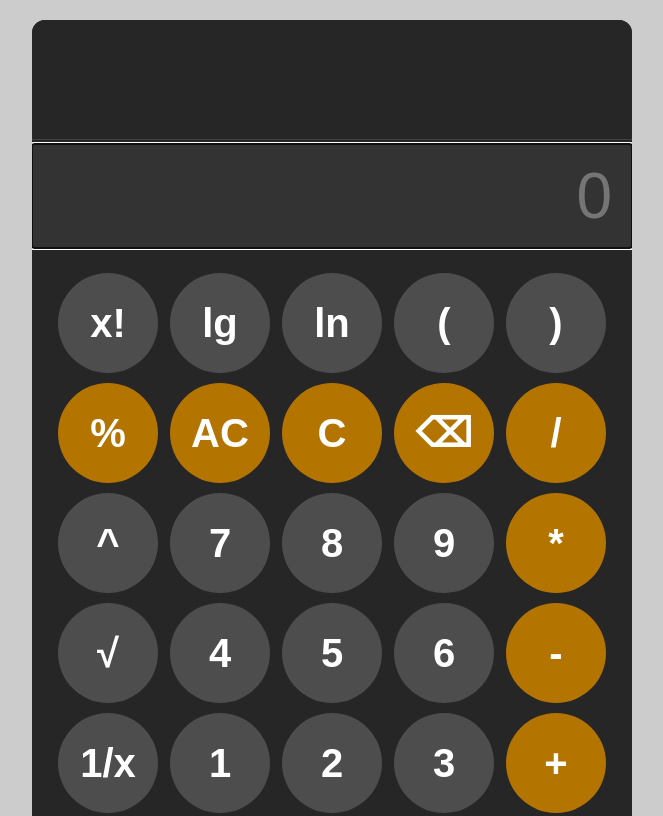
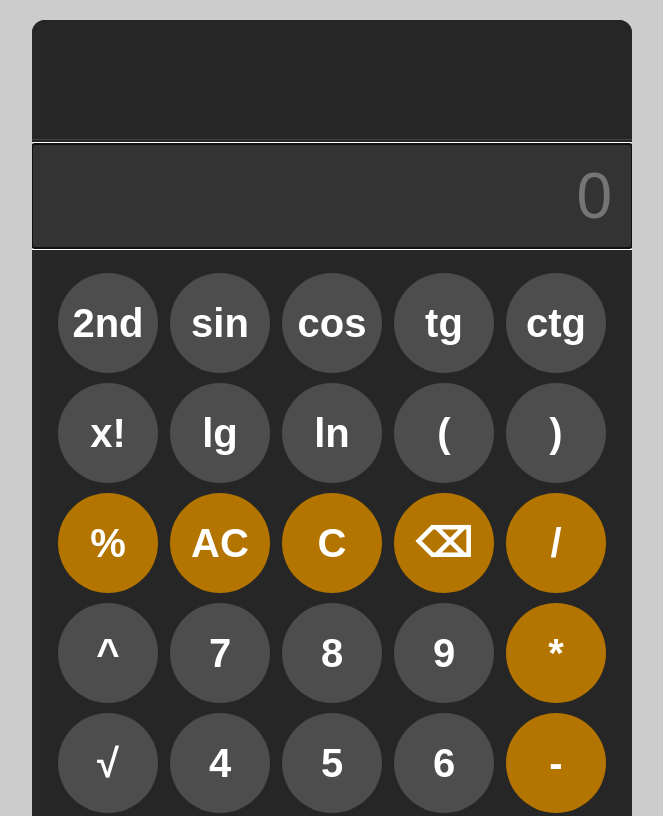
Before and after one commit to Igrek2001/igrek2001.github.io, a plain HTML site: page index.html in a window 1280 px wide. Shown: the top 816 px of the page, without its empty margins (308-971 px from the left). Drawn offline with Linux system fonts and the light colour scheme.

Commit message:
Update index.html

```diff
--- a/index.html
+++ b/index.html
@@ -14,9 +14,14 @@
         <textarea id="memory-display" readonly class="memory-textarea"></textarea>
         <input id="display" readonly placeholder="0" maxlength="15">
         <div id="keys">
+            <button id="repl" onclick="replaceTrig()" class="data" data-tooltip="n">2nd</button>
+            <button id="sin" onclick="appendToDisplay('sin')" class="data" data-tooltip="s">sin</button>
+            <button id="cos" onclick="appendToDisplay('cos')" class="data" data-tooltip="o">cos</button>
+            <button id="tg" onclick="appendToDisplay('tg')" class="data" data-tooltip="t">tg</button>
+            <button id="ctg" onclick="appendToDisplay('ctg')" class="data" data-tooltip="g">ctg</button>
 
             <button id="fact" onclick="appendToDisplay('!')">x!</button>
-            <button id="lg" onclick="appendToDisplay('lg')" class="data" data-tooltip="g">lg</button>
+            <button id="lg" onclick="appendToDisplay('lg')" class="data" data-tooltip="d">lg</button>
             <button id="ln" onclick="appendToDisplay('ln')" class="data" data-tooltip="l">ln</button>
             <button id="open-bracket" onclick="appendToDisplay('&#40')">&#40;</button>
             <button id="close-bracket" onclick="appendToDisplay('&#41')">&#41;</button>
@@ -33,7 +38,7 @@
             <button onclick="appendToDisplay('9')" id="nine">9</button>
             <button onclick="appendToDisplay('*')" id="multiply" class="operator-btn">*</button>
 
-            <button id="sqrt" onclick="appendToDisplay('&#x221A')" class="data" data-tooltip="s">&#x221A;</button>
+            <button id="sqrt" onclick="appendToDisplay('&#x221A')" class="data" data-tooltip="q">&#x221A;</button>
             <button onclick="appendToDisplay('4')" id="four">4</button>
             <button onclick="appendToDisplay('5')" id="five">5</button>
             <button onclick="appendToDisplay('6')" id="six">6</button>
```
